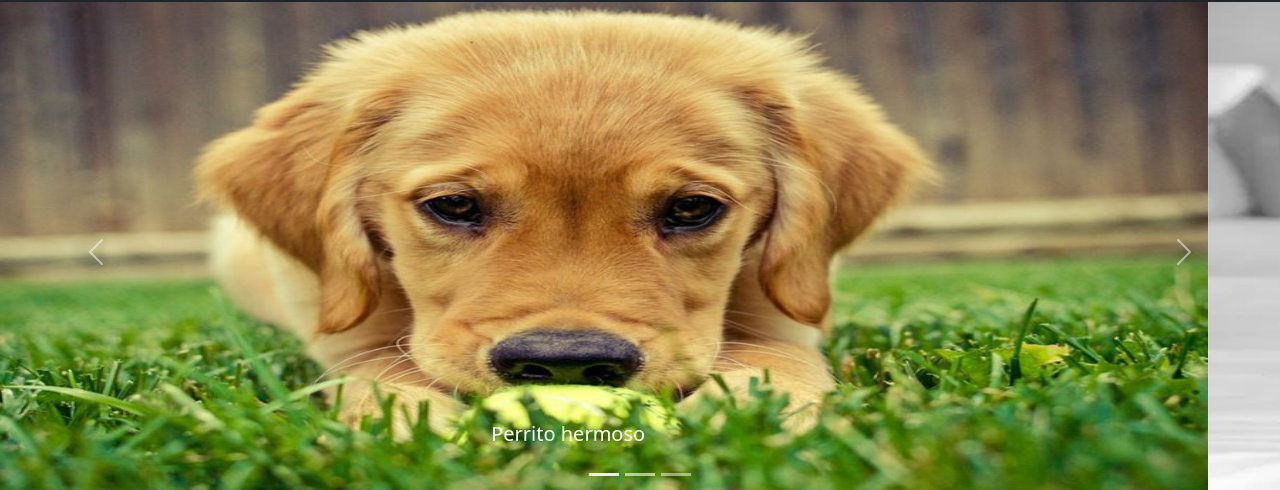
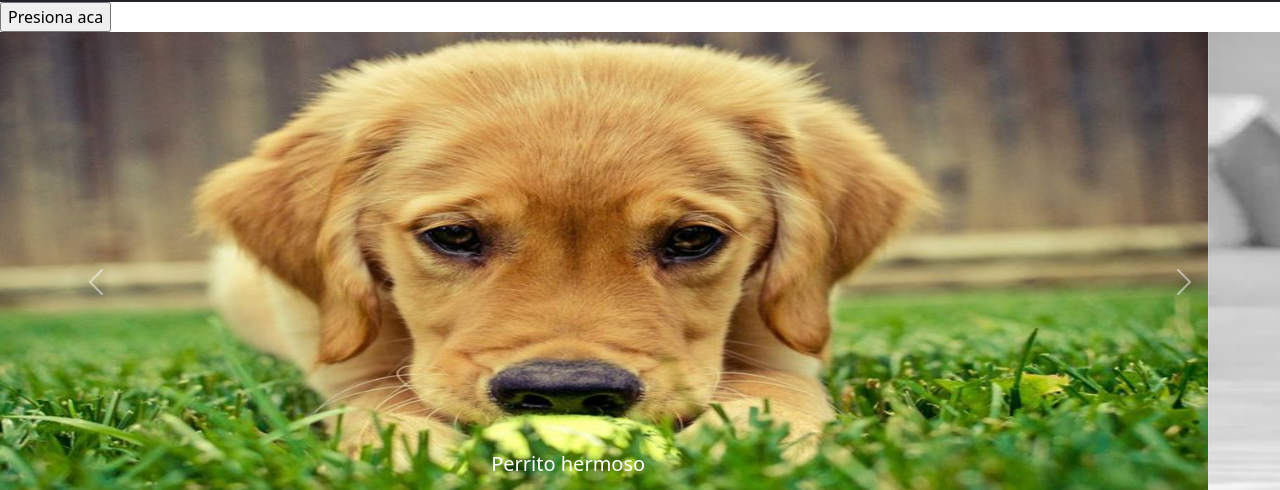
Before and after one commit to angeld321/PracticaL.github.io, a plain HTML site: page index.html in a window 1280 px wide. Shown: the part 54-544 px from the top of the page. Drawn offline with nearby package versions, Linux system fonts and the light colour scheme.

Commit message:
Agregado de codigo en javascript

```diff
--- /dev/null
+++ b/code.js
@@ -0,0 +1,5 @@
+function dogs (){
+
+    alert("Entraste a ver perritos hermosos");
+
+}
--- a/index.html
+++ b/index.html
@@ -11,6 +11,7 @@
     <script src="https://cdn.jsdelivr.net/npm/bootstrap@5.1.3/dist/js/bootstrap.min.js" integrity="sha384-QJHtvGhmr9XOIpI6YVutG+2QOK9T+ZnN4kzFN1RtK3zEFEIsxhlmWl5/YESvpZ13" crossorigin="anonymous"></script>
 
     <link rel="stylesheet" href="styles.css">
+    <script src="code.js"></script>
 
     <title>Languages</title>
 </head>
@@ -31,7 +32,10 @@
             </div>
           </div>
         </div>
-      </nav>
+    </nav>
+
+    <input type="button" onclick="dogs()" value="Presiona aca">
+
 
     <div id="carouselExampleCaptions" class="carousel slide" data-bs-ride="carousel">
     <div class="carousel-indicators">
```
